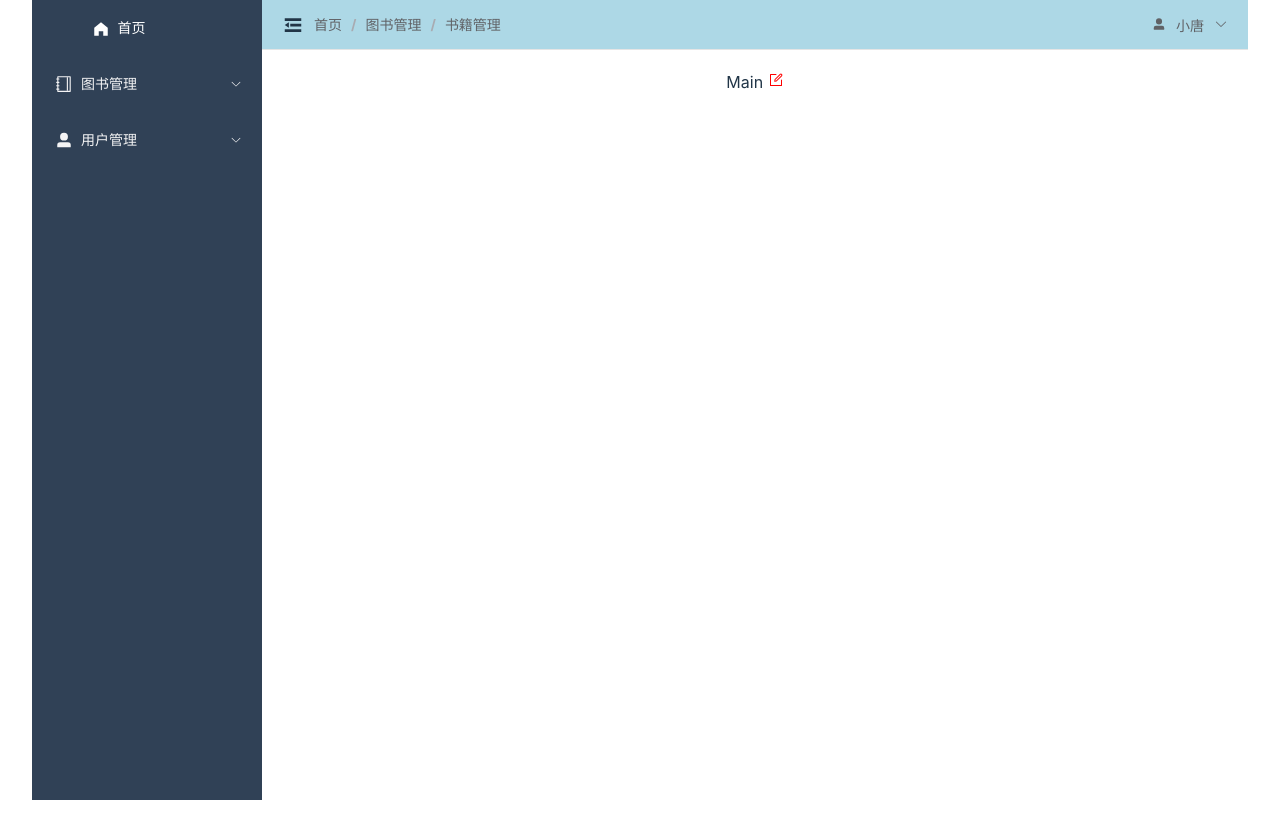
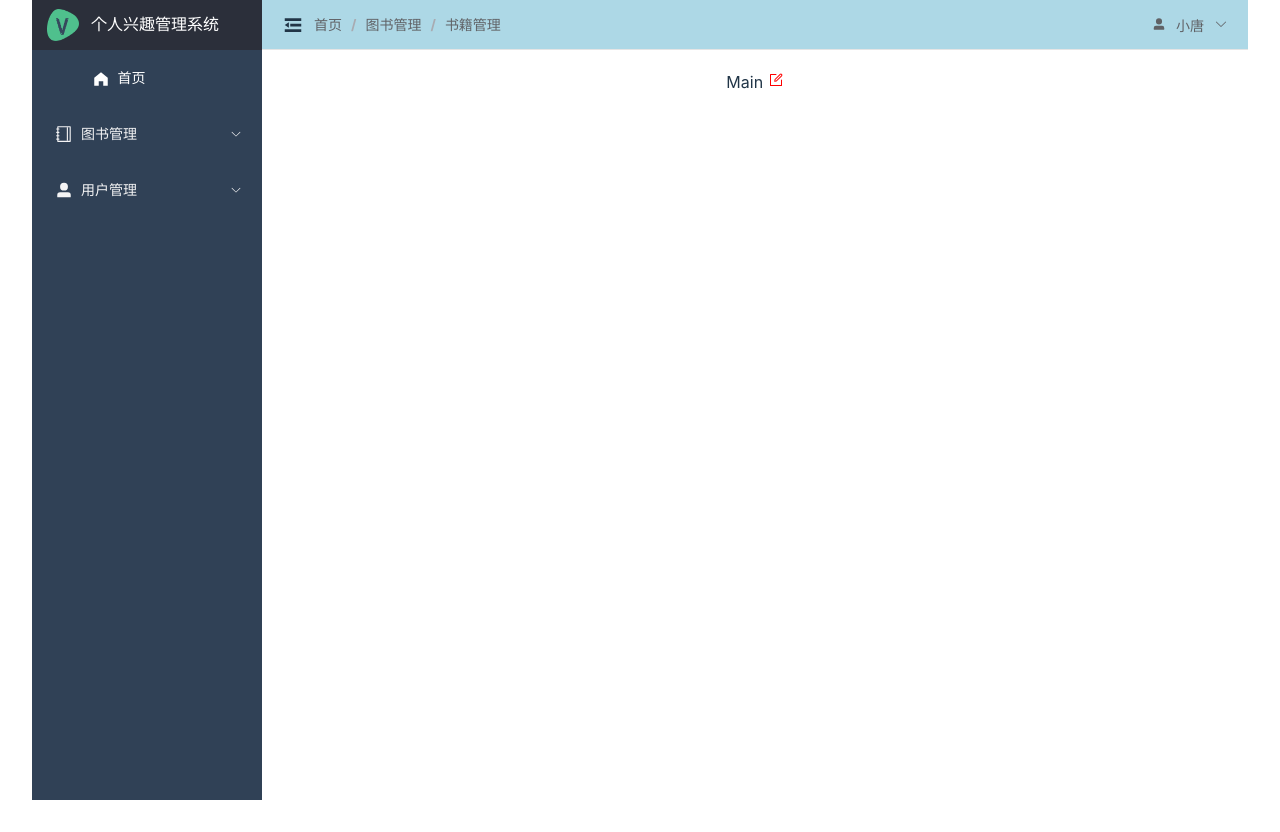
Before and after one commit to keepwonder/PKB, a Vue app in the folder practice/book_manager/book_mgr_fe/: page / in a window 1280 px wide. Built offline with nearby package versions, Linux system fonts and the light colour scheme.

Commit message:
实现侧边栏收缩功能

```diff
--- a/practice/book_manager/book_mgr_fe/src/layout/header/Collapse.vue
+++ b/practice/book_manager/book_mgr_fe/src/layout/header/Collapse.vue
@@ -1,20 +1,42 @@
 <script setup lang="ts">
 
-import { ref } from 'vue'
+import { Expand, Fold } from "@element-plus/icons-vue"
 
-let isCollapse = ref(false)
+// import { ref } from 'vue'
+
+// let isCollapse = ref(false)
+
+// const changeCollapse = () => {
+//     //改变值
+//     isCollapse.value = !isCollapse.value
+//     console.log(isCollapse.value)
+// }
+
+import { ref, computed } from 'vue'
+import { useStore} from 'vuex'
+
+const store = useStore()
+
+const localCollapse = ref(false)
+
+const isCollapse = computed(()=>{
+    localCollapse.value = store.getters['getCollpase']
+    return store.getters['getCollapse']
+})
 
 const changeCollapse = () => {
-    //改变值
-    isCollapse.value = !isCollapse.value
-    console.log(isCollapse.value)
+
+    localCollapse.value = !isCollapse.value
+    // 修改store-statte-collapse
+    store.commit('setCollapse', localCollapse.value)
 }
 
 </script>
 
 <template>
     <el-icon>
-        <component class="icons" is="Fold" @click="changeCollapse"></component>
+        <!-- <component class="icons" is="Fold" @click="changeCollapse"></component> -->
+        <component class="icons" :is="isCollapse ? Expand : Fold" @click="changeCollapse"></component>
     </el-icon>
 
 </template>
--- a/practice/book_manager/book_mgr_fe/src/layout/header/Header.vue
+++ b/practice/book_manager/book_mgr_fe/src/layout/header/Header.vue
@@ -17,7 +17,7 @@ F
     </div>
 
     <!-- <UserInfoVue :username="name"></UserInfoVue> -->
-    <UserInfoVue :username="name"></UserInfoVue>
+    <UserInfoVue></UserInfoVue>
 
 </template>
 
--- a/practice/book_manager/book_mgr_fe/src/layout/menu/Menu.vue
+++ b/practice/book_manager/book_mgr_fe/src/layout/menu/Menu.vue
@@ -1,16 +1,24 @@
 <script setup lang="ts">
-import { ref } from "vue"
+import { ref, computed } from "vue"
 
 import MenuLogoVue from './MenuLogo.vue'
 import MenuItemVue from './MenuItem.vue'
 
-let isCollapse = ref(false)
+// let isCollapse = ref(false)
+
+import { useStore } from 'vuex'
+const store = useStore()
+
+const isCollapse = computed(()=>{
+    return store.getters['getCollapse']
+})
+
 
 </script>
 
 <template>
     <!-- logo区域 -->
-    <MenuLogoVue class="layout-logo" style="display: none"></MenuLogoVue>
+    <MenuLogoVue class="layout-logo" v-if="!isCollapse"></MenuLogoVue>
     <!-- 侧边栏导航 -->
     <el-menu active-text-color="#ffd04b" background-color="#304156" class="el-menu-vertical-demo" default-active="2"
         text-color="#fff" :collapse=isCollapse>
```
